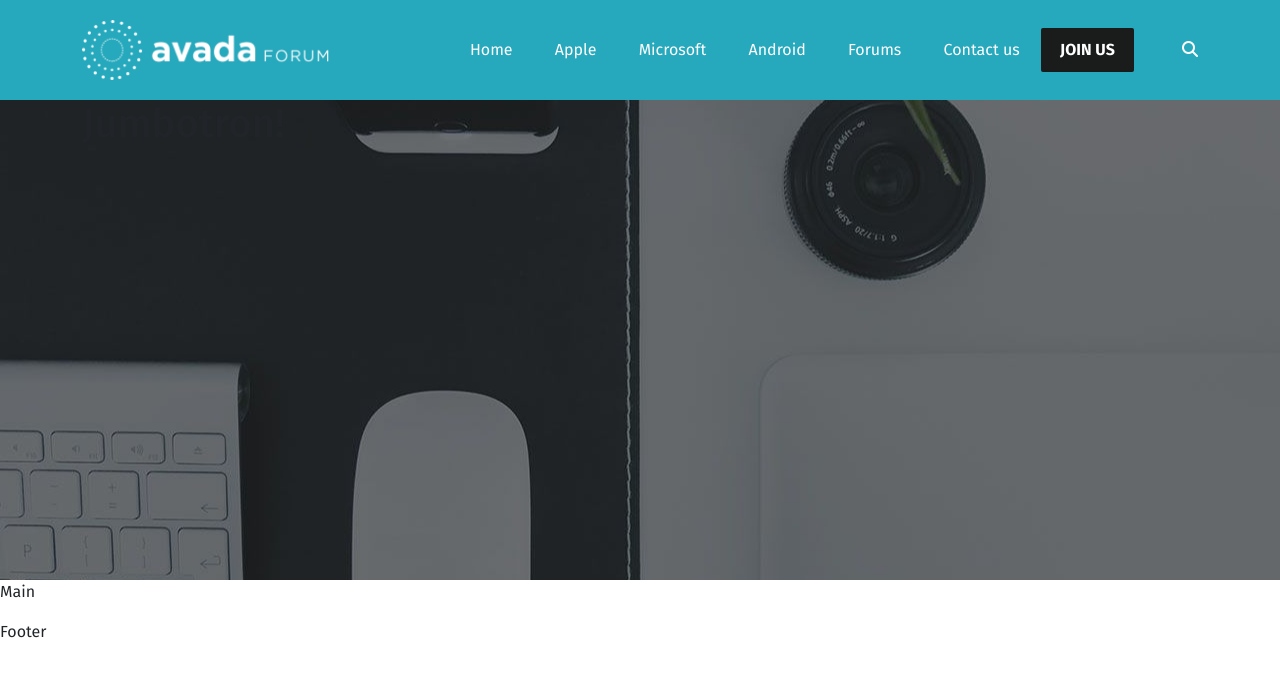
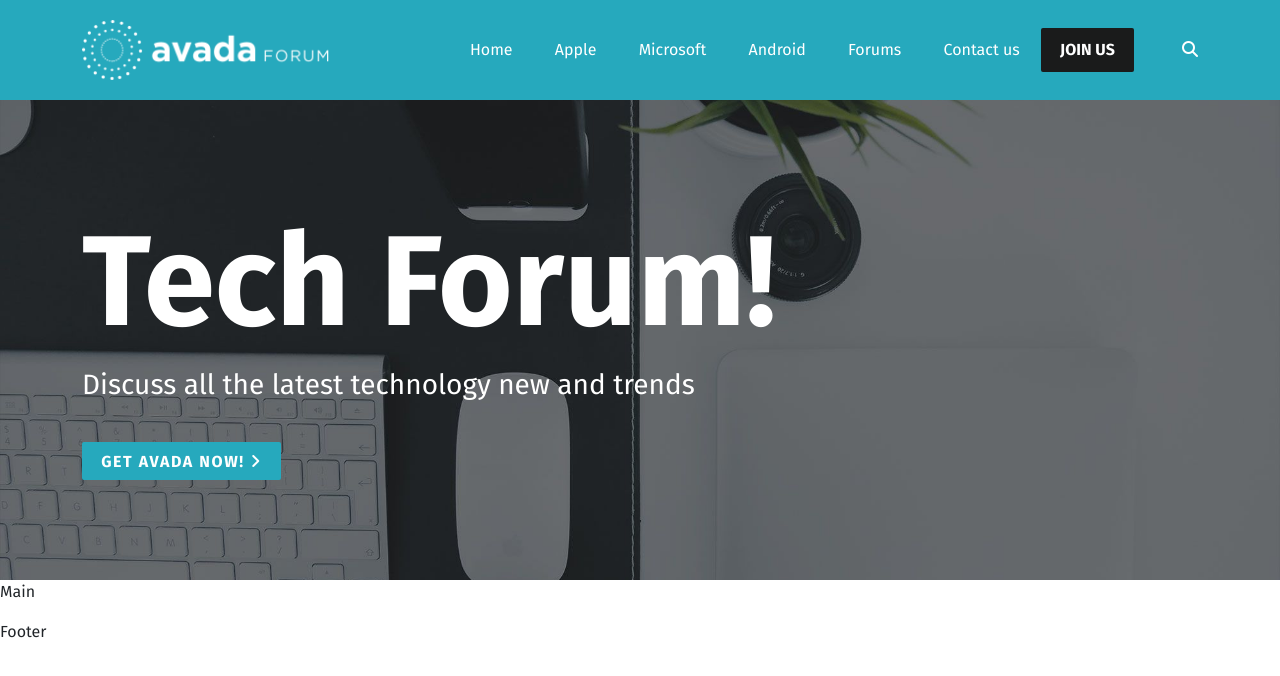
Before and after one commit to matte887/proj-html-vuejs, a Vue app: page / in a window 1280 px wide. Shown: the top 676 px of the page. Built offline with nearby package versions, Linux system fonts and the light colour scheme.

Commit message:
Implementato jumbotron

```diff
--- a/src/components/AppHeader.vue
+++ b/src/components/AppHeader.vue
@@ -23,16 +23,21 @@
               <a href="">{{ item }}</a>
             </li>
           </ul>
-          <a class="ms_dark-button me-5" href="">Join Us</a>
+          <a class="ms_btn ms_dark-btn me-5" href="">Join Us</a>
           <div class="ms_search">
             <a href=""><i class="fa-solid fa-magnifying-glass"></i></a>
           </div>
         </nav>
       </div>
     </header>
-    <div class="ms_jumbotron">
+    <div class="ms_jumbotron d-flex align-items-center">
         <div class="container">
-            <h1>Jumbotron!</h1>
+            <h1>Tech Forum!</h1>
+            <h3 class="mb-5">Discuss all the latest technology new and trends</h3>
+            <a class="ms_btn ms_primary-btn" href="">
+                Get Avada Now!
+                <i class="fa-solid fa-angle-right"></i>
+            </a>
         </div>
     </div>
   </div>
@@ -50,7 +55,8 @@ export default {
 <style lang="scss" scoped>
 @import "../style/variables.scss";
 @import "~@fortawesome/fontawesome-free/css/all.min.css";
-
+.ms_header-container {
+    color: $white-shade;
     header {
     width: 100%;
     height: $header-height;
@@ -73,5 +79,15 @@ header {
         background-image: url(../assets/images/Selected/home_slider_bg.jpg);
         background-repeat: no-repeat;
         background-position: center;
+        background-size: cover;
+
+        h1 {
+            font-size: 8rem;
+            font-weight: 700;
+        }
+        h3 {
+            font-weight: 400;
+        }
+    }
 }
 </style>
--- a/src/style/common.scss
+++ b/src/style/common.scss
@@ -24,10 +24,18 @@ a:hover {
 }
 
 // Components
-.ms_dark-button {
+.ms_btn {
     padding: .6rem 1.2rem;
     border-radius: 2px;
-    background-color: $dividers-buttons;
     text-transform: uppercase;
     font-weight: 700;
 }
+
+.ms_dark-btn {
+    background-color: $dividers-buttons;
+}
+
+.ms_primary-btn {
+    letter-spacing: 0.1rem;
+    background-color: $brand-primary-color;
+}
```
Lines whose indentation alone changed are shown as unchanged.
